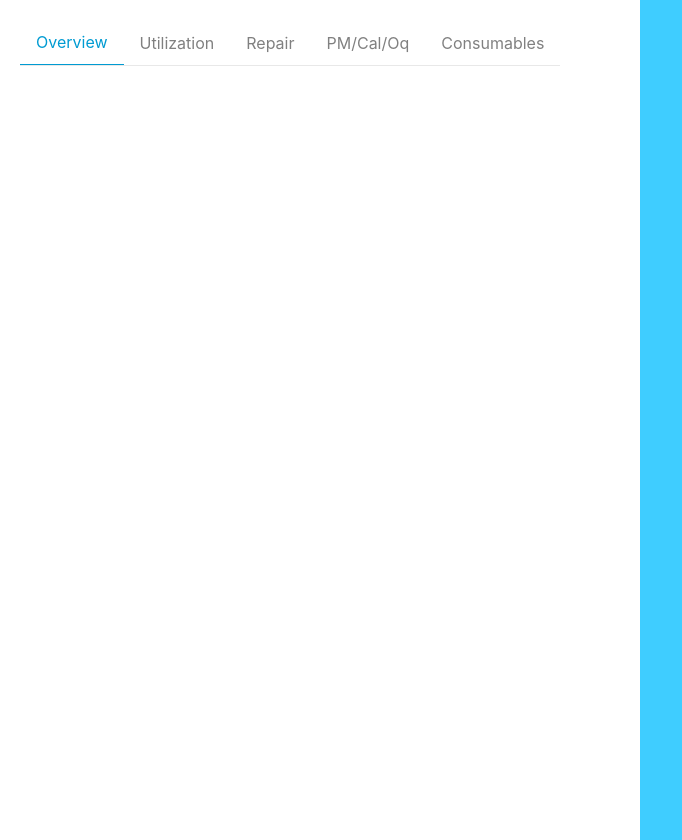
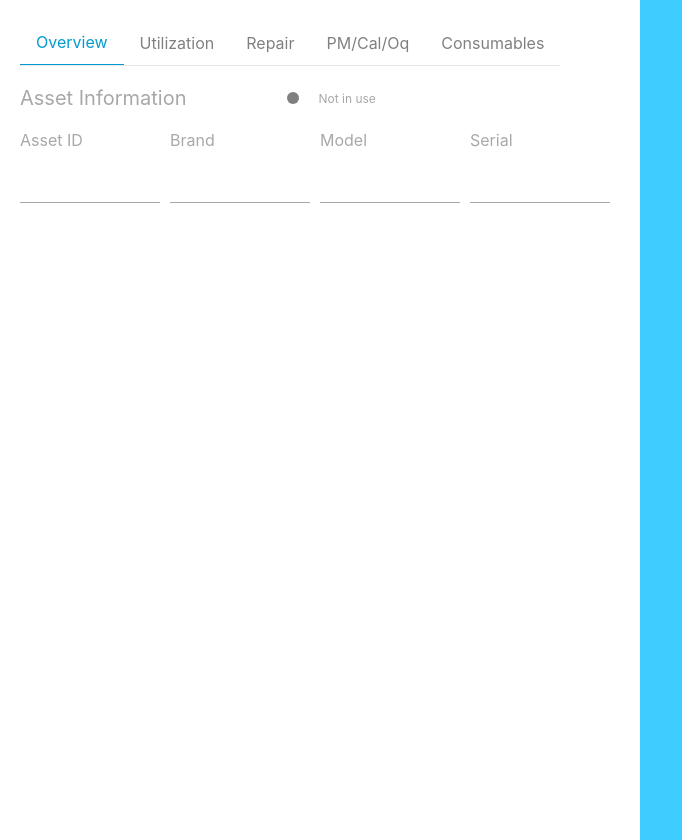
Before and after one commit to yapdianhao/LabView, a React (Create React App) app: page /edit-asset in a window 1280 px wide. Shown: the whole page, without its empty margins (0-682 px from the left). Built offline with nearby package versions, Linux system fonts and the light colour scheme; no server answers.

Commit message:
Started edit form setup

```diff
--- a/src/components/EditAssetsPage/EditAssetsPage.js
+++ b/src/components/EditAssetsPage/EditAssetsPage.js
@@ -20,11 +20,14 @@ const EditAssetsPage = () => {
     const [asset, setAsset] = React.useState({});
 
     const getAsset = async () => {
-        const assetsFromAPI = await axios.get(GET_AN_ASSET, {
+        const assetFromAPI = await axios.get(GET_AN_ASSET, {
             params: {
                 id: id
             }
         });
+        if (assetFromAPI.status === 200) {
+            setAsset(assetFromAPI.data?.[0]);
+        }
     }
 
     const tabNames = [
@@ -56,12 +59,19 @@ const EditAssetsPage = () => {
         }
     };
 
+    const handleInputChange = (event) => {
+        setAsset({ ...asset, [event.target.name]: event.target.value });
+        console.log(asset);
+    }
+
     React.useEffect(() => {
         getAsset();
+    // eslint-disable-next-line react-hooks/exhaustive-deps
     }, []);
 
     return (
         <div className={styles.pageContainer}>
+            {/* LEFT PANEL */}
             <div className={styles.leftSection}>
                 <div className={styles.header}>
                     <div className={styles.tabBar}>
@@ -76,9 +86,31 @@ const EditAssetsPage = () => {
                         ))}
                     </div>
                 </div>
-                <div>
+                <div className={styles.mainTitle}>
+                    Asset Information
+                    <div className={styles.inUseIcon} />
+                    <div className={styles.inUseText}>Not in use</div>
                 </div>
+                <form className={styles.assetForm}>
+                    <label>
+                        Asset ID
+                        <input name="id" value={asset.id} onChange={handleInputChange} />
+                    </label>
+                    <label>
+                        Brand
+                        <input name="brand" value={asset.brand} onChange={handleInputChange} />
+                    </label>
+                    <label>
+                        Model
+                        <input name="model" value={asset.model} onChange={handleInputChange} />
+                    </label>
+                    <label>
+                        Serial
+                        <input name="serial" value={asset.serial} />
+                    </label>
+                </form>
             </div>
+            {/* RIGHT PANEL */}
             <div className={styles.rightSection}>
                 <div className={styles.rightHeader}>
                     <IconClose className={styles.closeIcon} />
--- a/src/components/EditAssetsPage/EditAssetsPage.module.css
+++ b/src/components/EditAssetsPage/EditAssetsPage.module.css
@@ -75,5 +75,53 @@
 }
 
 .mainTitle {
-    font-size: 40px;
+    font-size: 20px;
+    margin: 20px 0;
+    color: var(--text-color-2);
+    display: flex;
+    align-items: center;
 }
+
+.inUseIcon {
+    width: 12px;
+    height: 12px;
+    border-radius: 50%;
+    background-color: var(--theme-color-4);
+    margin-left: 100px;
+    margin-right: 20px;
+}
+
+.inUseText {
+    font-size: 12px;
+}
+
+.firstRow {
+    display: flex;
+}
+
+.assetForm {
+    display: flex;
+}
+
+.assetForm label{
+    display: block;
+    width: 25%;
+    color: var(--text-color-2);
+}
+
+.assetForm input {
+    display: block;
+    margin: 8px 0;
+    border: none;
+    height: 44px;
+    line-height: 44px;
+    width: 140px;
+    padding: 0;
+    font-size: 16px;
+    overflow-x: scroll;
+    border-bottom: 1px solid var(--text-color-2);
+}
+
+.assetForm input:focus, :hover {
+    outline: none;
+}
--- a/src/global.css
+++ b/src/global.css
@@ -7,6 +7,7 @@
     --bg-color-1: #0c709c;
 
     --text-color-1: #ffffff;
+    --text-color-2: #a8a8a8;
 
     --border-color-1: #e8e8e8;
 }
```
Also changed, not shown: 2 other files (tests, documents, lock files or other folders).
